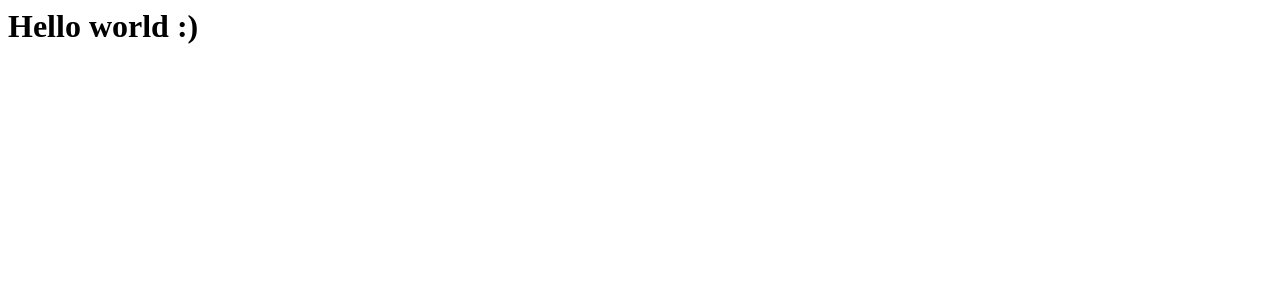
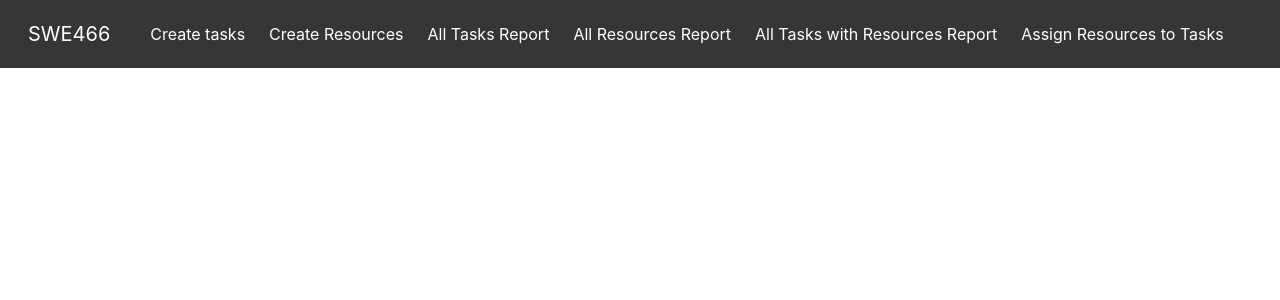
Before and after one commit to Saif-Alotaibe/SWE466, a Django app: page / in a window 1280 px wide. Shown: the top 300 px of the page. Run offline with Django 3.2, Linux system fonts and the light colour scheme; parts of the project's set-up code (start-up, migrations or seed data) failed here and were passed over; some libraries are stand-ins or nearby versions.

Commit message:
move constant html content to base.html

```diff
--- a/templates/base.html
+++ b/templates/base.html
@@ -1 +1,74 @@
-<h1> Hello world :)</h1>
+{% load static %}
+<!DOCTYPE html>
+<html lang="en">
+<head>
+    <meta charset="UTF-8">
+    <meta http-equiv="X-UA-Compatible" content="IE=edge">
+    <meta name="viewport" content="width=device-width, initial-scale=1.0">
+    <title>Document</title>
+    <!-- Latest compiled and minified CSS -->
+    <link rel="stylesheet" href="https://cdn.rtlcss.com/bootstrap/v4.5.3/css/bootstrap.min.css" integrity="sha384-JvExCACAZcHNJEc7156QaHXTnQL3hQBixvj5RV5buE7vgnNEzzskDtx9NQ4p6BJe" crossorigin="anonymous" />
+    <link rel="stylesheet" href="https://cdn.jsdelivr.net/npm/bulma@0.9.2/css/bulma.min.css">
+    <link rel="stylesheet" href="{% static 'css/style.css' %}">
+    <link rel="preconnect" href="https://fonts.gstatic.com">
+    <link href="https://fonts.googleapis.com/css2?family=Open+Sans:wght@300&display=swap" rel="stylesheet">
+</head>
+<body class="all-info">
+    <nav class="navbar is-dark customize" role="navigation" aria-label="main navigation">
+        <div class="navbar-brand">
+          <a class="navbar-item" href="#">
+            <!-- <img src="https://bulma.io/images/bulma-logo.png" width="112" height="28"> -->
+            <h1>SWE466</h1>
+          </a>
+
+          <a role="button" class="navbar-burger" aria-label="menu" aria-expanded="false" data-target="navbarBasicExample">
+            <span aria-hidden="true"></span>
+            <span aria-hidden="true"></span>
+            <span aria-hidden="true"></span>
+          </a>
+        </div>
+
+        <div id="navbarBasicExample" class="navbar-menu">
+          <div class="navbar-start">
+            <a  href="{% url 'createTasks' %}" class="navbar-item">
+              <span>
+              Create tasks
+            </span>
+            </a>
+
+            <a href="{% url 'createResource' %}" class="navbar-item">
+              Create Resources
+            </a>
+
+            <a href="{% url 'tasks' %}" class="navbar-item">
+              All Tasks Report
+            </a>
+
+            <a href="{% url 'resources' %}" class="navbar-item">
+              All Resources Report
+            </a>
+
+             <a href="{% url 'viewTasksWithResources' %}" class="navbar-item">
+              All Tasks with Resources Report
+            </a>
+
+            <a href="{% url 'assignTasksToResources' %}" class="navbar-item">
+              Assign Resources to Tasks
+            </a>
+
+            </div>
+          </div>
+
+          <div class="navbar-end">
+          </div>
+        </div>
+      </nav>
+{% block content %}
+
+{% endblock %}
+<!-- Latest compiled and minified JavaScript -->
+<script src="https://code.jquery.com/jquery-3.6.0.js" integrity="sha256-H+K7U5CnXl1h5ywQfKtSj8PCmoN9aaq30gDh27Xc0jk=" crossorigin="anonymous"></script>
+<script  src="https://cdn.rtlcss.com/bootstrap/v4.5.3/js/bootstrap.min.js"  integrity="sha384-VmD+lKnI0Y4FPvr6hvZRw6xvdt/QZoNHQ4h5k0RL30aGkR9ylHU56BzrE2UoohWK"  crossorigin="anonymous"></script>
+<script src="{% static 'js/navBurger.js' %}"></script>
+</body>
+</html>
```
